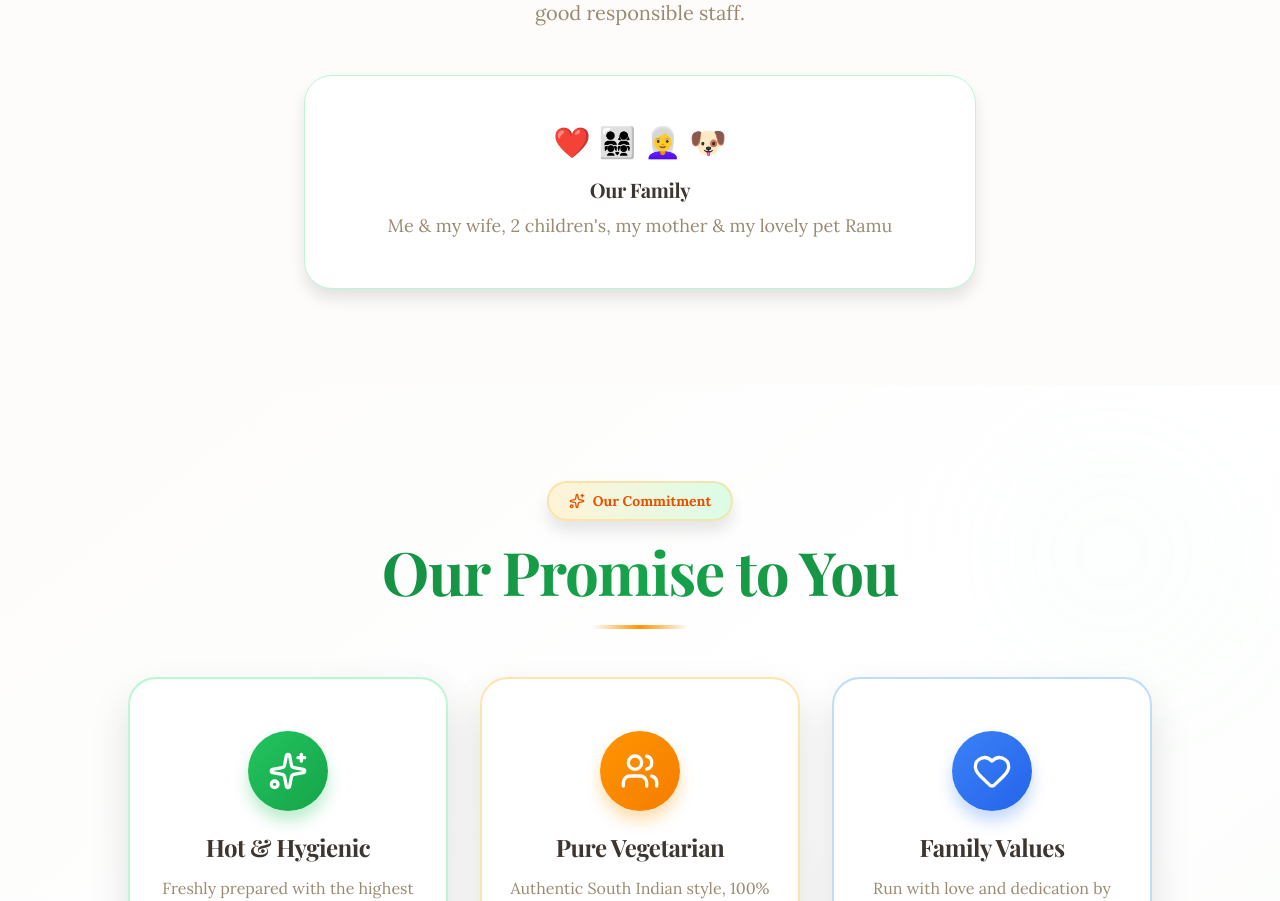
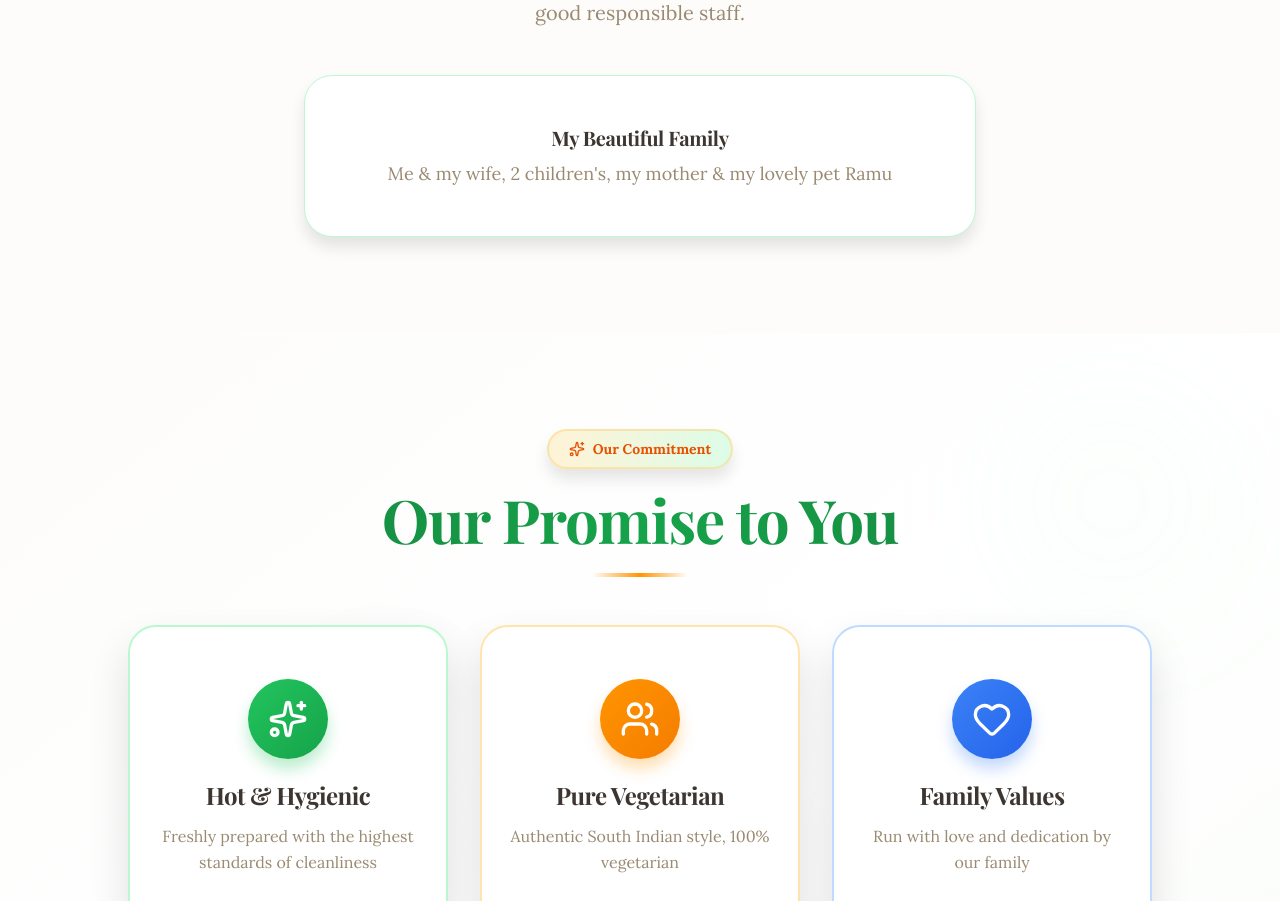
Before and after one commit to CVSCharan/swamyshotfoods-web, a Next.js app: page /about in a window 1280 px wide. Shown: the part 5288-6189 px from the top of the page. Built offline with nearby package versions, Linux system fonts and the light colour scheme; no server answers.

Commit message:
fix: Update family section in About page

```diff
--- a/app/about/page.tsx
+++ b/app/about/page.tsx
@@ -669,11 +669,8 @@ export default function AboutPage() {
           <div className="grid grid-cols-1 gap-4 sm:gap-5 md:gap-6 max-w-2xl mx-auto">
             <Card className="shadow-lg hover:shadow-xl transition-shadow border-green-200">
               <CardContent className="p-6 text-center flex flex-col justify-center h-full">
-                <div className="flex justify-center gap-2 mb-4 text-3xl">
-                  ❤️ 👨‍👩‍👧‍👧 👩‍🦳 🐶
-                </div>
                 <h3 className="font-heading text-xl font-bold text-neutral-900 mb-2">
-                  Our Family
+                  My Beautiful Family
                 </h3>
                 <p className="text-neutral-600 text-lg">
                   Me & my wife, 2 children's, my mother & my lovely pet Ramu
```
